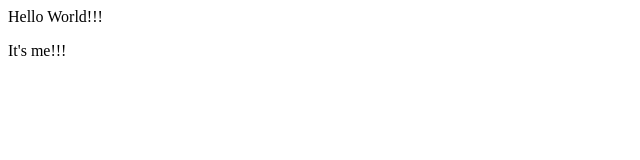
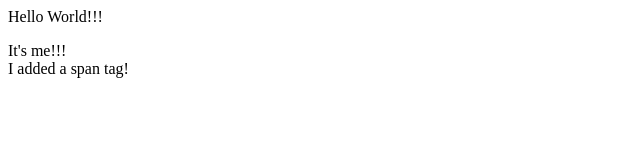
Before and after one commit to SLandgra/testRepo, a plain HTML site: page index.html in a window 1280 px wide. Shown: the whole page, without its empty margins (0-640 px from the left). Drawn offline with Linux system fonts and the light colour scheme.

Commit message:
added a span tag to index.html

```diff
--- a/index.html
+++ b/index.html
@@ -1,2 +1,3 @@
 <p>Hello World!!!</p>
 <div>It's me!!!</div>
+<span>I added a span tag!</span>
```
